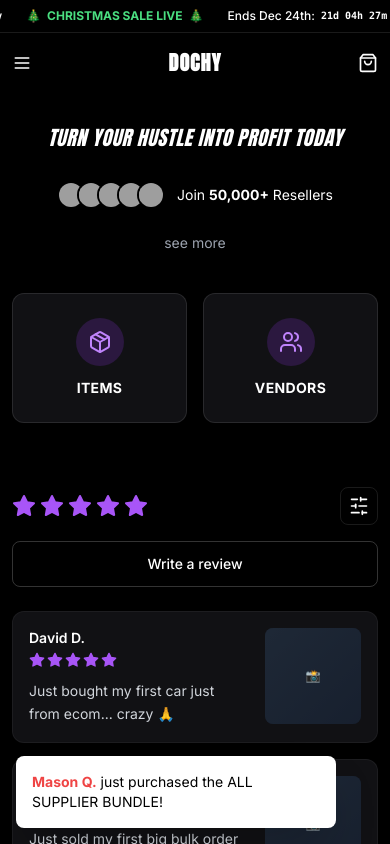
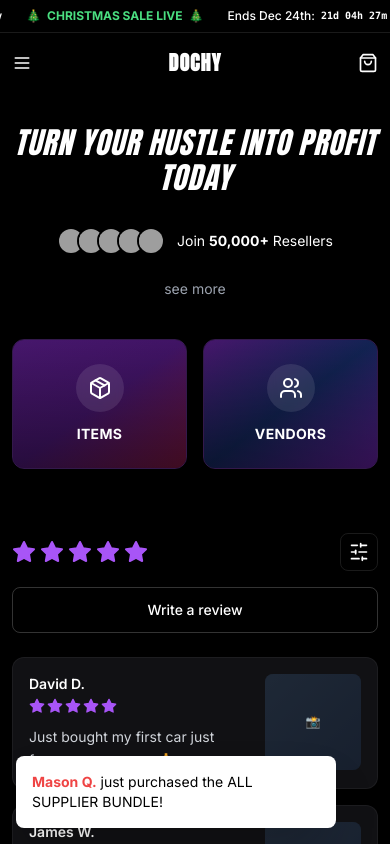
Before and after one commit to Expandingmind/Dochy, a Next.js app: page / in a window 390 px wide. Shown: the top 844 px of the page. Built offline with nearby package versions, Linux system fonts and the light colour scheme; grey boxes are pictures that could not be loaded.

Commit message:
Make headline bigger on mobile (2 lines), add purple gradient to category boxes

```diff
--- a/src/components/Hero.tsx
+++ b/src/components/Hero.tsx
@@ -6,7 +6,7 @@
     <section className="relative flex flex-col items-center justify-center text-center pt-8 md:pt-12 pb-8 overflow-hidden bg-black">
       <div className="container mx-auto px-3 flex flex-col items-center gap-4 z-10 max-w-4xl">
 
-        <h1 className="text-xl sm:text-2xl md:text-4xl lg:text-5xl font-anton text-white tracking-wide max-w-4xl leading-[1.15] uppercase italic whitespace-nowrap">
+        <h1 className="text-3xl sm:text-3xl md:text-4xl lg:text-5xl font-anton text-white tracking-wide max-w-sm sm:max-w-none leading-[1.15] uppercase italic md:whitespace-nowrap">
           TURN YOUR HUSTLE INTO PROFIT TODAY
         </h1>
 
@@ -41,22 +41,30 @@
         <div className="flex gap-4 mt-6 w-full max-w-md">
           <Link
             href="/items"
-            className="flex-1 bg-[#111114] hover:bg-[#1a1a1f] border border-white/10 hover:border-purple-500/50 rounded-xl p-6 flex flex-col items-center gap-3 transition-all hover:scale-[1.02] group"
+            className="flex-1 relative overflow-hidden rounded-xl p-6 flex flex-col items-center gap-3 transition-all hover:scale-[1.02] group border border-purple-500/30 hover:border-purple-500/60"
           >
-            <div className="w-12 h-12 rounded-full bg-purple-600/20 flex items-center justify-center group-hover:bg-purple-600/30 transition-colors">
-              <Package className="w-6 h-6 text-purple-400" />
+            {/* Purple gradient background */}
+            <div className="absolute inset-0 bg-gradient-to-br from-purple-900/80 via-purple-800/60 to-pink-900/80" />
+            <div className="absolute inset-0 bg-gradient-to-t from-black/40 to-transparent" />
+
+            <div className="relative z-10 w-12 h-12 rounded-full bg-white/10 backdrop-blur-sm flex items-center justify-center group-hover:scale-110 transition-transform">
+              <Package className="w-6 h-6 text-white" />
             </div>
-            <span className="text-white font-bold text-sm uppercase tracking-wide">Items</span>
+            <span className="relative z-10 text-white font-bold text-sm uppercase tracking-wide">Items</span>
           </Link>
 
           <Link
             href="/vendors"
-            className="flex-1 bg-[#111114] hover:bg-[#1a1a1f] border border-white/10 hover:border-purple-500/50 rounded-xl p-6 flex flex-col items-center gap-3 transition-all hover:scale-[1.02] group"
+            className="flex-1 relative overflow-hidden rounded-xl p-6 flex flex-col items-center gap-3 transition-all hover:scale-[1.02] group border border-purple-500/30 hover:border-purple-500/60"
           >
-            <div className="w-12 h-12 rounded-full bg-purple-600/20 flex items-center justify-center group-hover:bg-purple-600/30 transition-colors">
-              <Users className="w-6 h-6 text-purple-400" />
+            {/* Purple gradient background */}
+            <div className="absolute inset-0 bg-gradient-to-br from-purple-900/80 via-blue-900/60 to-purple-800/80" />
+            <div className="absolute inset-0 bg-gradient-to-t from-black/40 to-transparent" />
+
+            <div className="relative z-10 w-12 h-12 rounded-full bg-white/10 backdrop-blur-sm flex items-center justify-center group-hover:scale-110 transition-transform">
+              <Users className="w-6 h-6 text-white" />
             </div>
-            <span className="text-white font-bold text-sm uppercase tracking-wide">Vendors</span>
+            <span className="relative z-10 text-white font-bold text-sm uppercase tracking-wide">Vendors</span>
           </Link>
         </div>
       </div>
```
